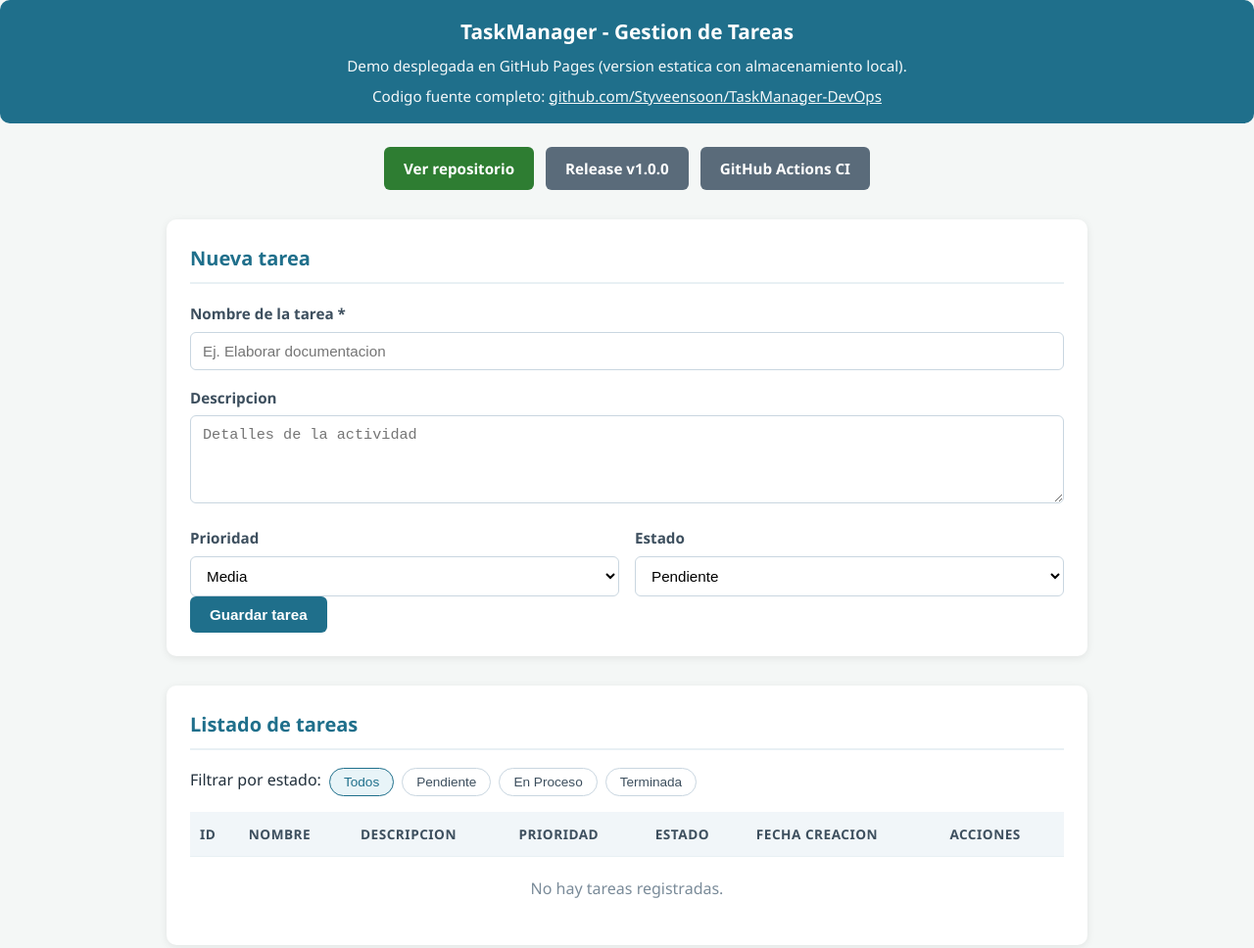
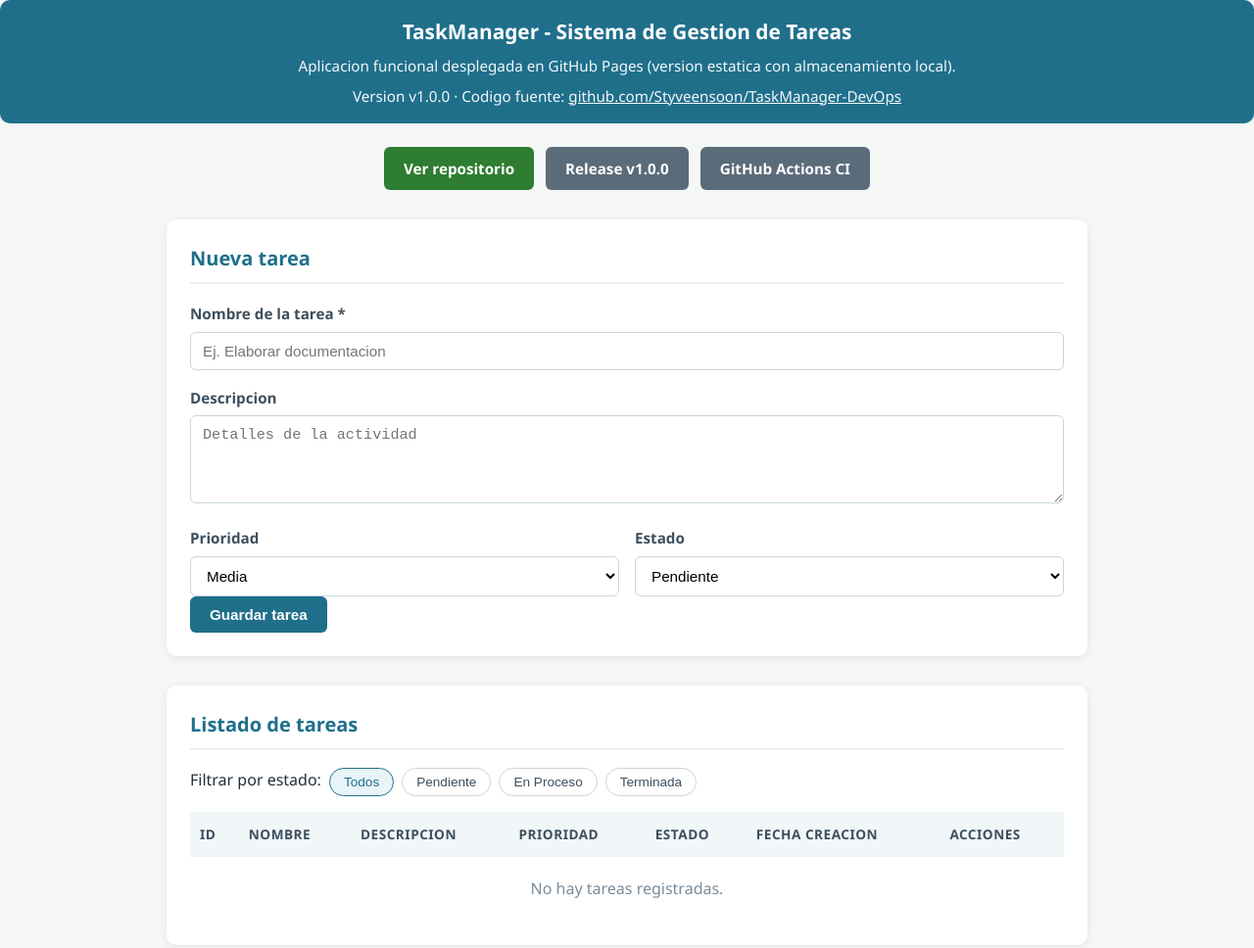
Before and after one commit to Styveensoon/TaskManager-DevOps, a plain HTML site: page docs/index.html in a window 1280 px wide. Shown: the top 968 px of the page at 98% size. Drawn offline with Linux system fonts and the light colour scheme.

Commit message:
ci(pages): publicar la aplicacion funcional en GitHub Pages
- workflow pages.yml despliega docs/ con actions/deploy-pages
- docs/index.html es la aplicacion estatica funcional
- .nojekyll evita el procesamiento de Jekyll
- README documenta URL publica y enlaces reales
- corrige #10

```diff
--- a/docs/index.html
+++ b/docs/index.html
@@ -3,7 +3,8 @@
 <head>
   <meta charset="UTF-8" />
   <meta name="viewport" content="width=device-width, initial-scale=1.0"/>
-  <title>TaskManager - Gestion de Tareas (Demo en GitHub Pages)</title>
+  <meta name="description" content="TaskManager - aplicacion web funcional para la gestion de tareas. Desplegada en GitHub Pages." />
+  <title>TaskManager - Sistema de Gestion de Tareas</title>
   <link rel="stylesheet" href="css/style.css" />
   <style>
     .banner {
@@ -32,9 +33,9 @@
 </head>
 <body>
   <div class="banner">
-    <h2>TaskManager - Gestion de Tareas</h2>
-    <p>Demo desplegada en GitHub Pages (version estatica con almacenamiento local).</p>
-    <p>Codigo fuente completo: <a href="https://github.com/Styveensoon/TaskManager-DevOps" style="color:#fff; text-decoration:underline;">github.com/Styveensoon/TaskManager-DevOps</a></p>
+    <h2>TaskManager - Sistema de Gestion de Tareas</h2>
+    <p>Aplicacion funcional desplegada en GitHub Pages (version estatica con almacenamiento local).</p>
+    <p>Version v1.0.0 · Codigo fuente: <a href="https://github.com/Styveensoon/TaskManager-DevOps" style="color:#fff; text-decoration:underline;">github.com/Styveensoon/TaskManager-DevOps</a></p>
   </div>
 
   <div class="repo-links">
@@ -116,6 +117,10 @@ python app.py
       </pre>
     </section>
   </div>
+
+  <footer style="text-align:center; color:#5a6b7a; padding:0 20px 30px; font-size:0.9rem;">
+    TaskManager v1.0.0 · Funcionalidades RF01-RF06 · Backend Flask + SQLite disponible en el repositorio
+  </footer>
 
   <script>
     const STORAGE_KEY = "taskmanager_tareas";
```
Also changed, not shown: 3 other files.
